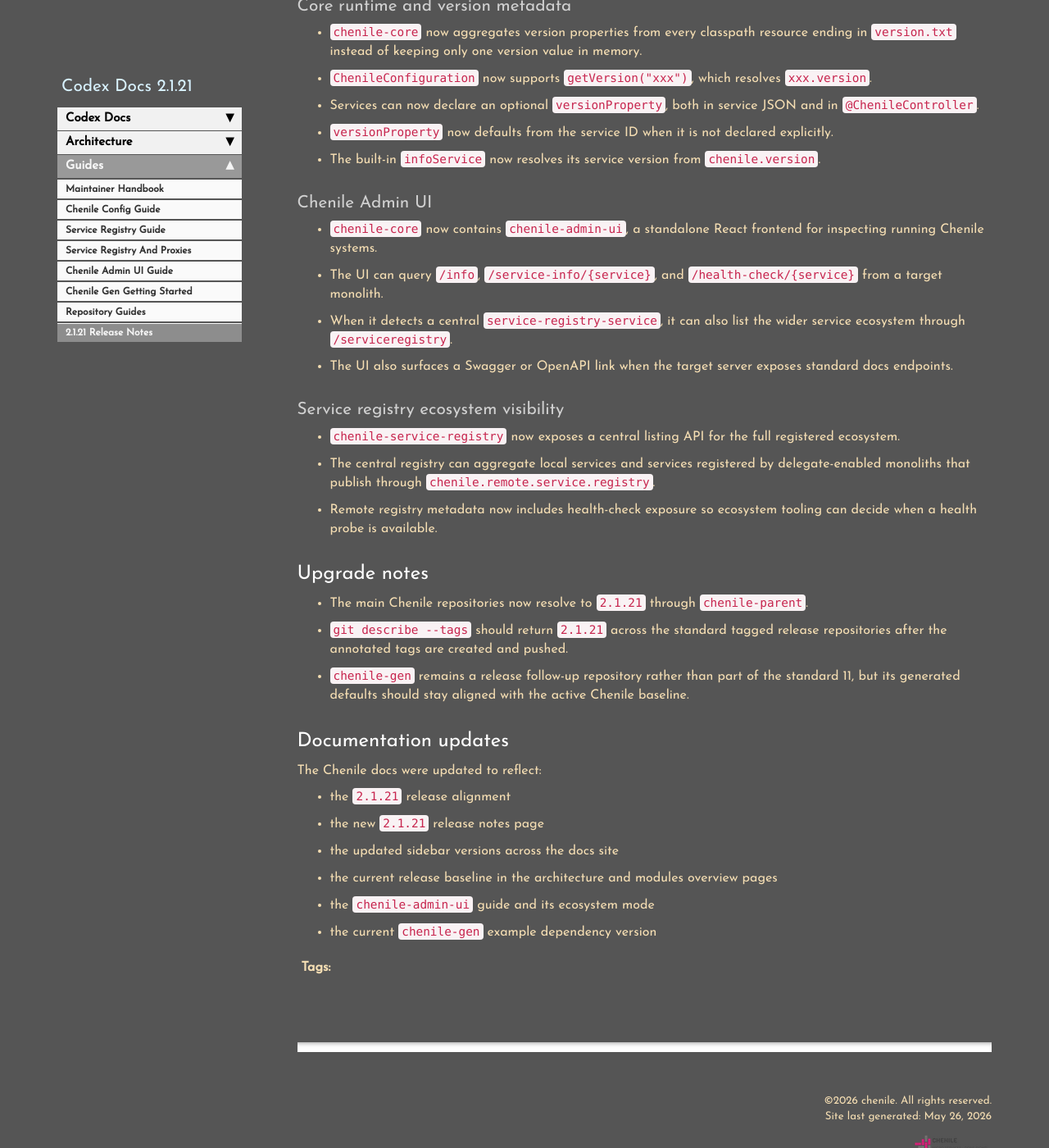
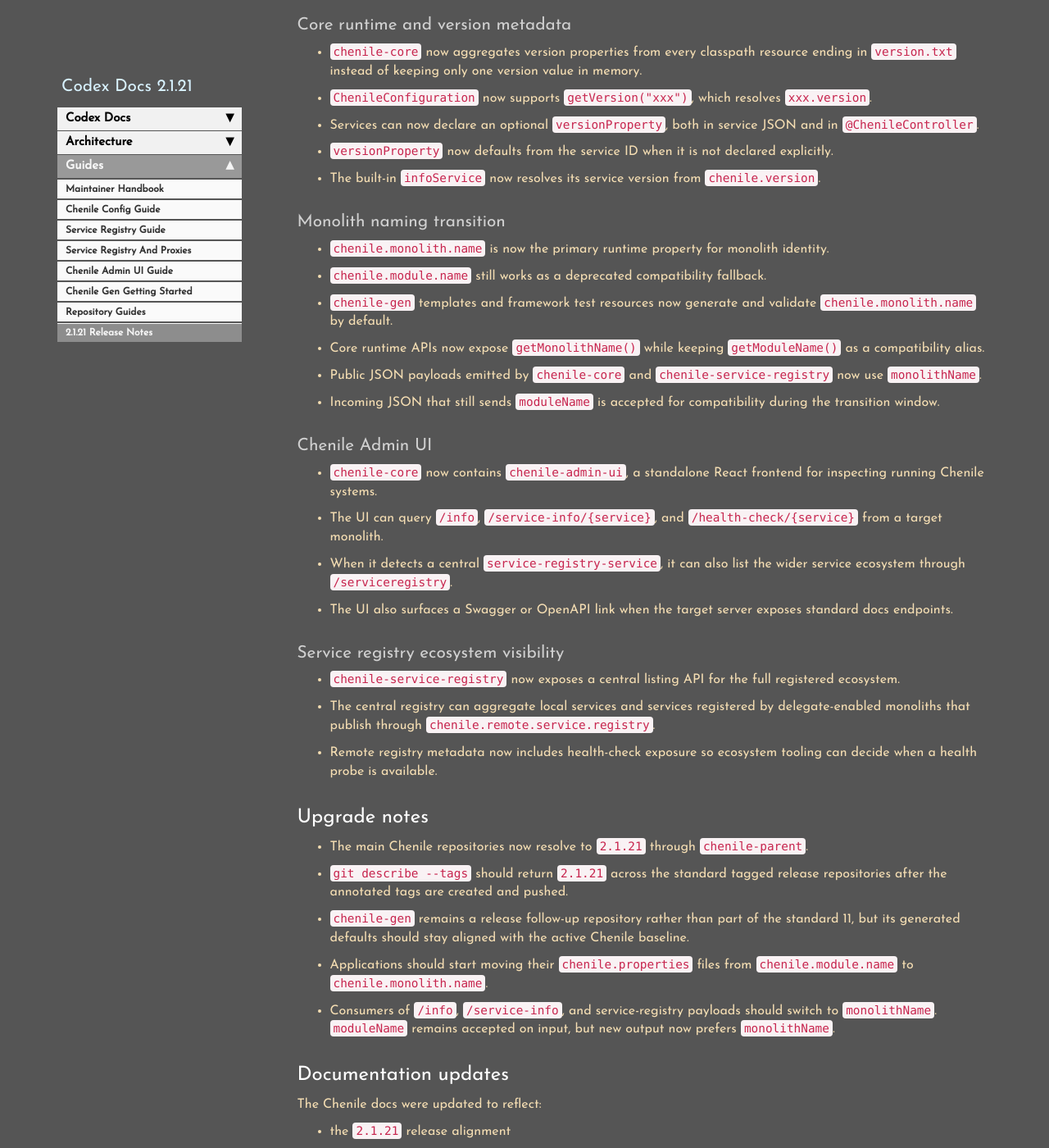
Before and after one commit to rajakolluru/cheniledocs.github.io, a Jekyll site: the page built from pages/codex-docs/110-chenile-2-1-21-release-notes.md, in a window 1280 px wide and 1400 px high, scrolled down 1275 px. Shown: the whole window at 82% size. Built offline with Jekyll 4.4.1, drawn with Linux system fonts in a browser that asks for light colours; comment, search, counter and statistics services are not loaded; some of the changed text lies outside the part shown.

Commit message:
Update release notes for monolith naming transition

```diff
--- a/pages/codex-docs/110-chenile-2-1-21-release-notes.md
+++ b/pages/codex-docs/110-chenile-2-1-21-release-notes.md
@@ -40,6 +40,15 @@ Chenile `2.1.21` rolls the framework family forward from `2.1.20` and captures t
 - `versionProperty` now defaults from the service ID when it is not declared explicitly.
 - The built-in `infoService` now resolves its service version from `chenile.version`.
 
+### Monolith naming transition
+
+- `chenile.monolith.name` is now the primary runtime property for monolith identity.
+- `chenile.module.name` still works as a deprecated compatibility fallback.
+- `chenile-gen` templates and framework test resources now generate and validate `chenile.monolith.name` by default.
+- Core runtime APIs now expose `getMonolithName()` while keeping `getModuleName()` as a compatibility alias.
+- Public JSON payloads emitted by `chenile-core` and `chenile-service-registry` now use `monolithName`.
+- Incoming JSON that still sends `moduleName` is accepted for compatibility during the transition window.
+
 ### Chenile Admin UI
 
 - `chenile-core` now contains `chenile-admin-ui`, a standalone React frontend for inspecting running Chenile systems.
@@ -58,6 +67,8 @@ Chenile `2.1.21` rolls the framework family forward from `2.1.20` and captures t
 - The main Chenile repositories now resolve to `2.1.21` through `chenile-parent`.
 - `git describe --tags` should return `2.1.21` across the standard tagged release repositories after the annotated tags are created and pushed.
 - `chenile-gen` remains a release follow-up repository rather than part of the standard 11, but its generated defaults should stay aligned with the active Chenile baseline.
+- Applications should start moving their `chenile.properties` files from `chenile.module.name` to `chenile.monolith.name`.
+- Consumers of `/info`, `/service-info`, and service-registry payloads should switch to `monolithName`. `moduleName` remains accepted on input, but new output now prefers `monolithName`.
 
 ## Documentation updates
 
@@ -69,3 +80,4 @@ The Chenile docs were updated to reflect:
 - the current release baseline in the architecture and modules overview pages
 - the `chenile-admin-ui` guide and its ecosystem mode
 - the current `chenile-gen` example dependency version
+- the `chenile.monolith.name` transition and `monolithName` payload shape
```
